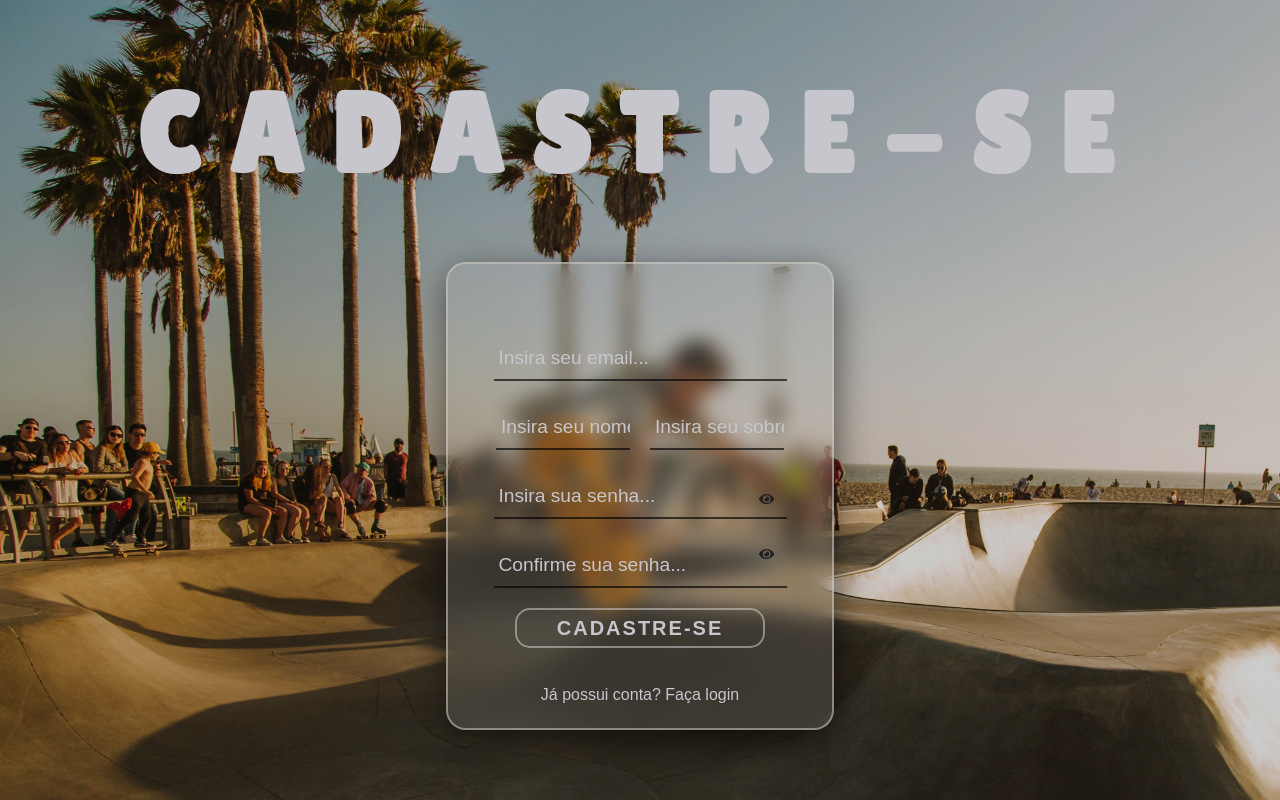
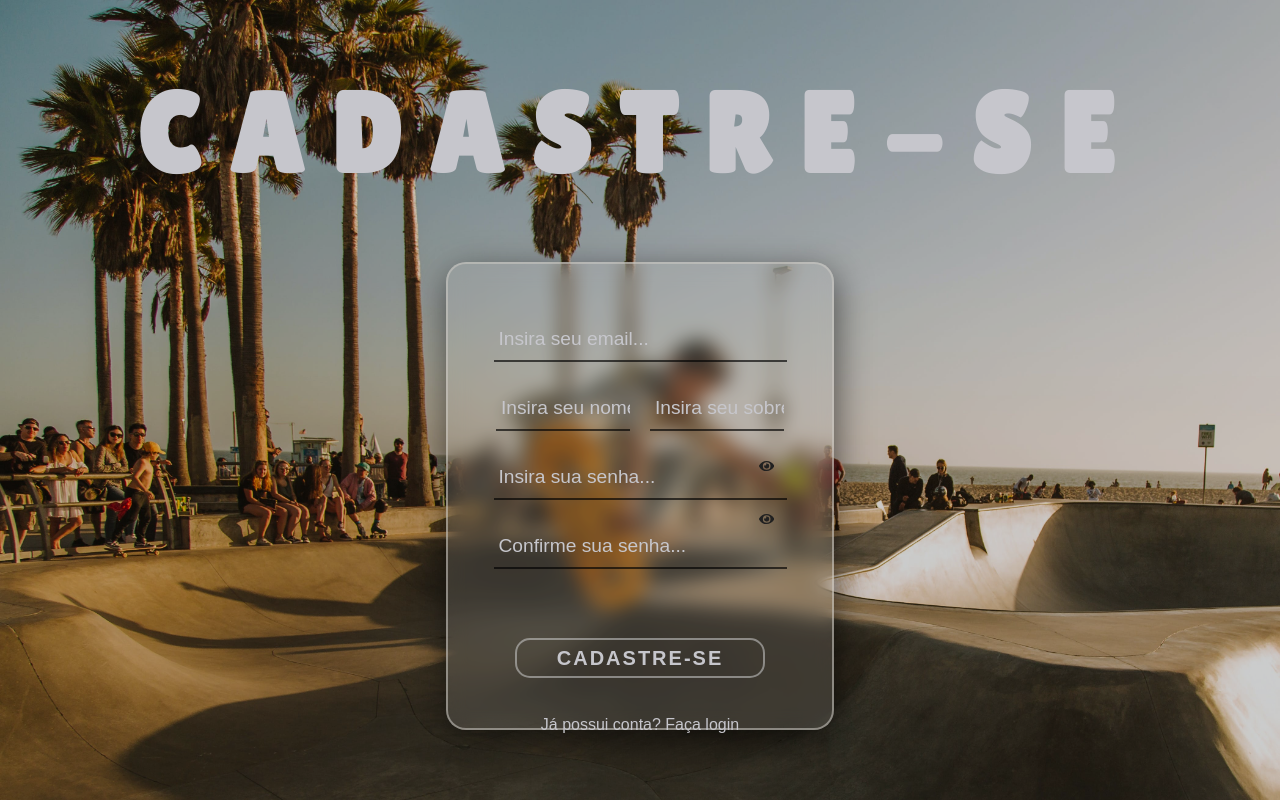
Before and after one commit to Thiago917/SkateShop, a React (Vite) app in the folder Skate_Shop/: page /cadastro in a window 1280 px wide. Built offline with nearby package versions, Linux system fonts and the light colour scheme.

Commit message:
tentativa de validação de inputs
NÃO FUNCIONOU

```diff
--- a/Skate_Shop/src/components/CadastroForm.css
+++ b/Skate_Shop/src/components/CadastroForm.css
@@ -16,8 +16,7 @@
     align-items: center;
     gap: 35px;
     width: 75%;
-    min-height: 35vh;
-
+    margin-bottom: 18%;
 }
 
 .nomes{
@@ -33,22 +32,21 @@
 
 .cadastro-eye-icon{
     position: absolute;
-    top: 48%;
+    top: 41%;
     right: 15%;
     cursor: pointer;
 }
 
 .second-cadastro-eye-icon{
     position: absolute;
-    bottom: 34%;
+    bottom: 41.5%;
     right: 15%;
     cursor: pointer;
 }
-
 .btn-cadastro{
+    width: 65%;
     min-height: 5vh;
     padding-bottom: 10%;
-
 }
 
 .cadastro-seend-button{
--- a/Skate_Shop/src/components/CadastroForm.jsx
+++ b/Skate_Shop/src/components/CadastroForm.jsx
@@ -1,5 +1,6 @@
 import { useState } from 'react'
 import { FaEye, FaEyeSlash } from 'react-icons/fa'
+import { Link } from 'react-router-dom'
 
 import './CadastroForm.css'
 
@@ -7,15 +8,37 @@ const CadastroForm = () => {
   const [ cadastroEyeIcon, setCadastroEyeIcon ] = useState('password')
   const [ secondCadastroEyeIcon, setSecondCadastroEyeIcon ] = useState('password')
 
+
+  const [ primeiraSenha, setPrimeiraSenha ] = useState('')
+  const handleChangePrimeiraSenha = (event) => {
+    setPrimeiraSenha(event.target.value)
+  }
+
+  const [ segundaSenha, setSegundaSenha ] = useState('')
+  const handleChangeSegundaSenha = (event) =>{
+    setSegundaSenha(event.target.value)
+  }
+
+  const handleOnCadastro = (e) =>{
+    e.preventDefault()
+    if(primeiraSenha != segundaSenha){
+      alert('As senhas precisam ser iguais!')
+    }
+    else{
+      <Link to='/'></Link>
+    }
+  }
+
   return (
+    <form className='form-cadastro' onSubmit={handleOnCadastro}>
       <div className="cadastro-inputs">
         <input type="email" placeholder='Insira seu email...' className='email-cadastro email' />
           <div className="nomes">
               <input type="text" placeholder='Insira seu nome...' className='nome nome-cadastro'/>
               <input type="text" placeholder='Insira seu sobrenome...' className='sobrenome-cadastro nome' />
           </div>
-        <input type={cadastroEyeIcon} placeholder='Insira sua senha...' className='senha senha-cadastro' />
-        <input type={secondCadastroEyeIcon} placeholder='Confirme sua senha...' className='confirm-senha-cadastro senha'/>
+        <input type={cadastroEyeIcon} placeholder='Insira sua senha...' className='senha senha-cadastro' value={primeiraSenha} onChange={handleChangePrimeiraSenha}/>
+        <input type={secondCadastroEyeIcon} placeholder='Confirme sua senha...' className='confirm-senha-cadastro senha' value={segundaSenha} onChange={handleChangeSegundaSenha}/>
 
         <div className='cadastro-eye-icon' onClick={() => cadastroEyeIcon === 'password' ? setCadastroEyeIcon('text') : setCadastroEyeIcon('password')}>
           {
@@ -28,7 +51,13 @@ const CadastroForm = () => {
             secondCadastroEyeIcon === 'password' ? <FaEye /> : <FaEyeSlash />
           }
         </div>
+
       </div>
+        <div className="btn-cadastro">
+          <button type='submit' className='cadastro-seend-button seend-button' onClick={() => primeiraSenha === segundaSenha ? <Link to='/'></Link> : alert('As senhas precisam ser iguais')}>CADASTRE-SE</button>
+        </div>
+        <p>Já possui conta? <Link to='/'>Faça login</Link></p>
+    </form>
   )
 }
 
--- a/Skate_Shop/src/components/LoginForm.css
+++ b/Skate_Shop/src/components/LoginForm.css
@@ -55,10 +55,13 @@ svg:hover{
     align-items: center;
  }
 .inputs{
-    display: grid;
-    gap: 35px;
+    display: flex;
+    flex-direction: column;
+    justify-content: center;
+    align-items: center;
+    gap: 50px   ;
     width: 80%;
-    min-height: 10vh;
+    min-height: 30vh;
     padding: 20px;
 }
 
@@ -70,6 +73,7 @@ svg:hover{
     border-bottom: 2px solid rgba(2, 2, 2, 0.658);
     color: ghostwhite;
     font-size: 1.2rem;
+    width: 100%;
 }
 
 ::placeholder{
@@ -83,8 +87,8 @@ svg:hover{
     background-image: url('../assets/on.svg');
     cursor: pointer;
     position: absolute;
-    margin-left: 17.5vw;
-    margin-top: 7.5vh;
+    margin-left: 56%;
+    margin-bottom: 36%;
 }
 
 .btn{
--- a/Skate_Shop/src/components/LoginForm.jsx
+++ b/Skate_Shop/src/components/LoginForm.jsx
@@ -1,7 +1,7 @@
 import { useState } from 'react'
 import { FaEye } from 'react-icons/fa'
 import { FaEyeSlash } from 'react-icons/fa'
-import { Link } from 'react-router-dom'
+import { Link, NavLink } from 'react-router-dom'
 
 
 
@@ -20,20 +20,35 @@ const Form = () => {
     setSenha(event.target.value);
   }
 
+  const correctEmail = 'thiago@thiago'
+  const correctSenha = 'thiago'
+  const handleLogin = (e) => e.preventDefault()
+
+  const validation = () =>{
+    if(email === correctEmail && senha === correctSenha){
+      <NavLink to='/store'></NavLink>
+    }
+    else{
+      alert('Email ou senha invalidos')
+    }
+
+  }
 
   return (
+    <form action='' method='' className='form-login' onSubmit={handleLogin}>
     <div className="inputs">
-      <input type="email" placeholder='Insira seu email...' id='email' className='email' name='email' value={email} onChange={handleChangeEmail}/>
-      <input type={eyeLook} placeholder='Insira sua senha...' id='senha' className='senha' name='senha' value={senha} onChange={handleChangeSenha}/>
+      <input type="email" placeholder='Insira seu email...' id='email' className='email' name='email' value={email} onChange={handleChangeEmail} required/>
+      <input type={eyeLook} placeholder='Insira sua senha...' id='senha' className='senha' name='senha' value={senha} onChange={handleChangeSenha} required/>
       <div className="eye-icon" onClick={() => eyeLook === 'password' ? setEyeLook('text') : setEyeLook('password', <closedEyeIcon />)}>
         {eyeLook === 'password' ? <FaEye /> : <FaEyeSlash />}
       </div>
 
       <div className="btn">
-        <button type='submit' className='seend-button' onClick={() => email === 'thiagolimamax@gmail.com' && senha === 'thiago' ? <Link to='/store'></Link> : alert('Usuario ou senha invalidos!')}>ENTRAR</button>
+        <input type='submit' value='ENTRAR' className='seend-button' onClick={() => validation}/>
       </div>
-
+      <p>Não tem conta ainda? <NavLink to='/cadastro'>Criar conta</NavLink></p>
     </div>
+    </form>
   )
 }
 
--- a/Skate_Shop/src/pages/Cadastro.css
+++ b/Skate_Shop/src/pages/Cadastro.css
@@ -1,6 +1,6 @@
 *{
-    margin: 0;
-    padding: 0;
+    margin: 0px;
+    padding: 0px;
     font-family: Arial;
 }
 
@@ -14,10 +14,6 @@
     gap: 8%;
     background-image: url('../assets/cadastro-bg.jpg');
     background-size: cover;
+    background-repeat: no-repeat;
     filter: brightness(.8);
 }
-
-.btn-cadastro{
-    width: 65%;
-    height: 5vh;
-}
--- a/Skate_Shop/src/pages/Cadastro.jsx
+++ b/Skate_Shop/src/pages/Cadastro.jsx
@@ -1,21 +1,14 @@
-import React from 'react'
-import { Link } from 'react-router-dom'
 import CadastroForm from '../components/CadastroForm'
 
 import './Cadastro.css'
+
 
 const Cadastro = () => {
   return (
     <div className="container-cadastro">
         <h1 className='title title-cadastro'>CADASTRE-SE</h1>
         <div className="form-container-cadastro form-container">
-          <form className='form-cadastro'>
             <CadastroForm />
-            <div className="btn-cadastro">
-              <button type='button' className='cadastro-seend-button seend-button' onClick={() => <Link to='/'/>}>CADASTRE-SE</button>
-            </div>
-              <p>Já possui conta? <Link to='/'>Faça login</Link></p>
-          </form>
         </div>
       </div>
   )
--- a/Skate_Shop/src/pages/Login.jsx
+++ b/Skate_Shop/src/pages/Login.jsx
@@ -12,11 +12,7 @@ const Login = () => {
       <div className="container">
         <h1 className='title'>LOGIN</h1>
         <div className="form-container">
-          <form action='' method='' className='form-login'>
             <Form />
-            <p>Não tem conta ainda? <Link to='/cadastro'>Criar conta</Link></p>
-
-          </form>
         </div>
       </div>
     )
--- a/Skate_Shop/src/routes.jsx
+++ b/Skate_Shop/src/routes.jsx
@@ -2,17 +2,17 @@ import React from 'react'
 import Login from './pages/Login'
 import Cadastro from './pages/Cadastro'
 import Store from './pages/Store'
-import {BrowserRouter as Router, Routes, Route } from 'react-router-dom'
+import {BrowserRouter, Routes, Route } from 'react-router-dom'
 
 const AppRoutes = () => {
   return (
-    <Router>
+    <BrowserRouter>
       <Routes>
         <Route path='/' element={<Login />} />
         <Route path='/cadastro' element={<Cadastro />} />
         <Route path='/store' element={<Store />} />
       </Routes>
-    </Router>
+    </BrowserRouter>
   )
 }
 
```
Lines whose indentation alone changed are shown as unchanged.
